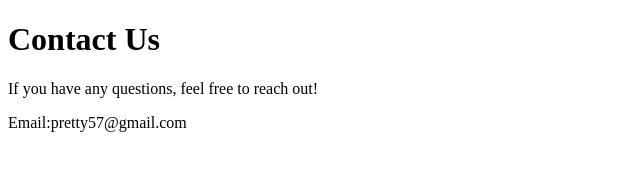
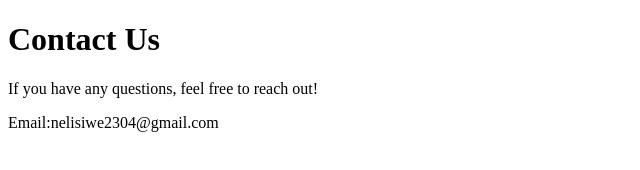
Before and after one commit to nelly030423/New--Destination, a plain HTML site: page Contact.html in a window 1280 px wide. Shown: the full height of the page, 0-640 px from the left. Drawn offline with Linux system fonts and the light colour scheme.

Commit message:
Update Contact.html

```diff
--- a/Contact.html
+++ b/Contact.html
@@ -6,7 +6,7 @@
 <body>
     <h1>Contact Us</h1>
     <p>If you have any questions, feel free to reach out!</p>
-    <p>Email:pretty57@gmail.com
+    <p>Email:nelisiwe2304@gmail.com</p>
 
 </body>
 </html>
```
